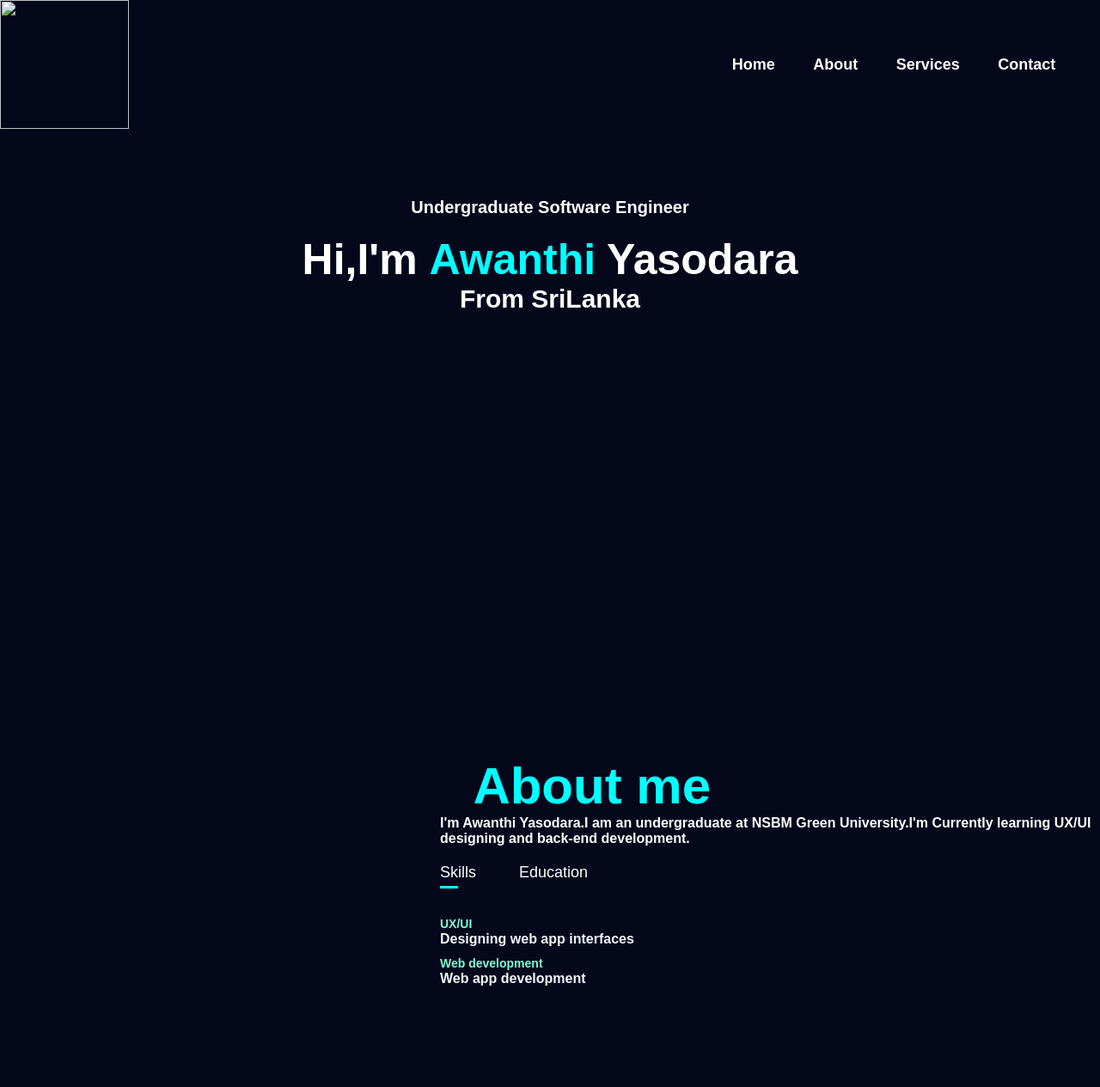
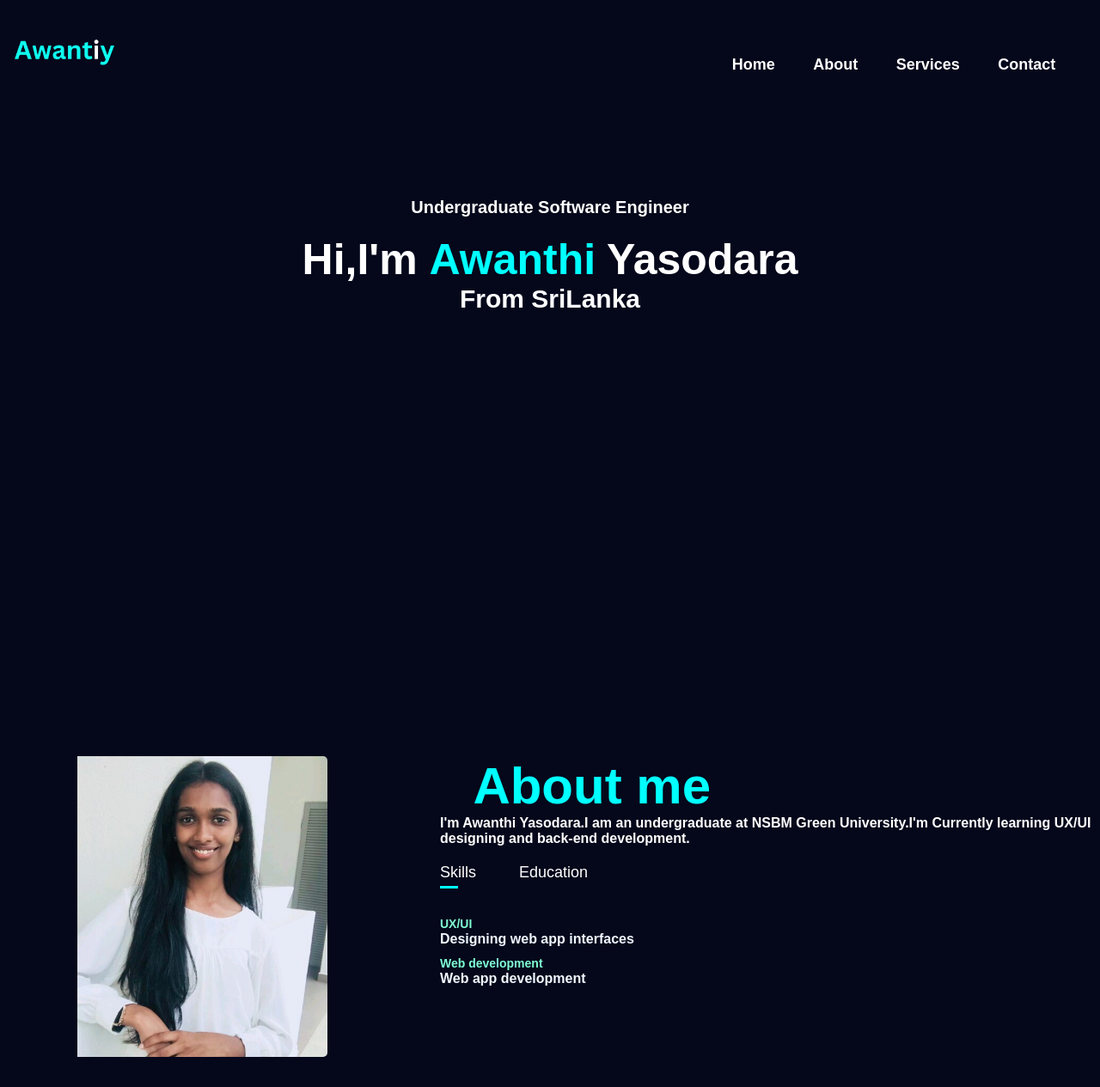
Before and after one commit to Awanthiy/Awanthiy.github.io, a plain HTML site: page index.html in a window 1280 px wide. Shown: the top 1265 px of the page at 86% size. Drawn offline with Linux system fonts and the light colour scheme.

Commit message:
Update index.html

```diff
--- a/index.html
+++ b/index.html
@@ -12,7 +12,7 @@
         <div class="container">
 
             <nav>
-                <img src="im/aww.png" class="logo">
+                <img src="aww.png" class="logo">
                 <ul id="sidemenu">
                 <li><a href="#header"><b>Home</b></a></li>
                 <li><a href="#about"><b>About</b></a></li>
@@ -36,7 +36,7 @@
         <div class="container">
             <div class="row">
                  <div class="about-col-1">
-                    <img src="im/awa.jpg" alt="">
+                    <img src="awa.jpg" alt="">
                  </div>
                  <div class="about-col-2">
                     <h1 class="sub-title">About me</h1>
```
